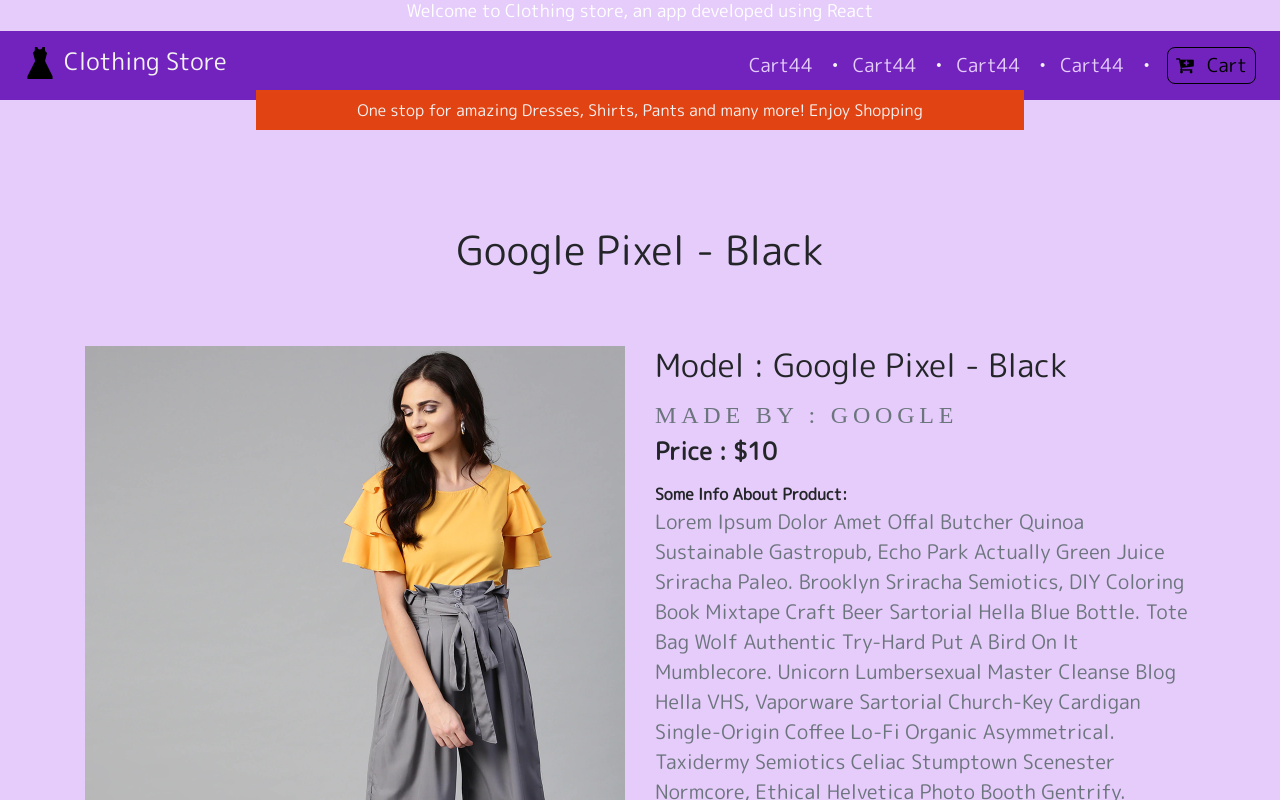
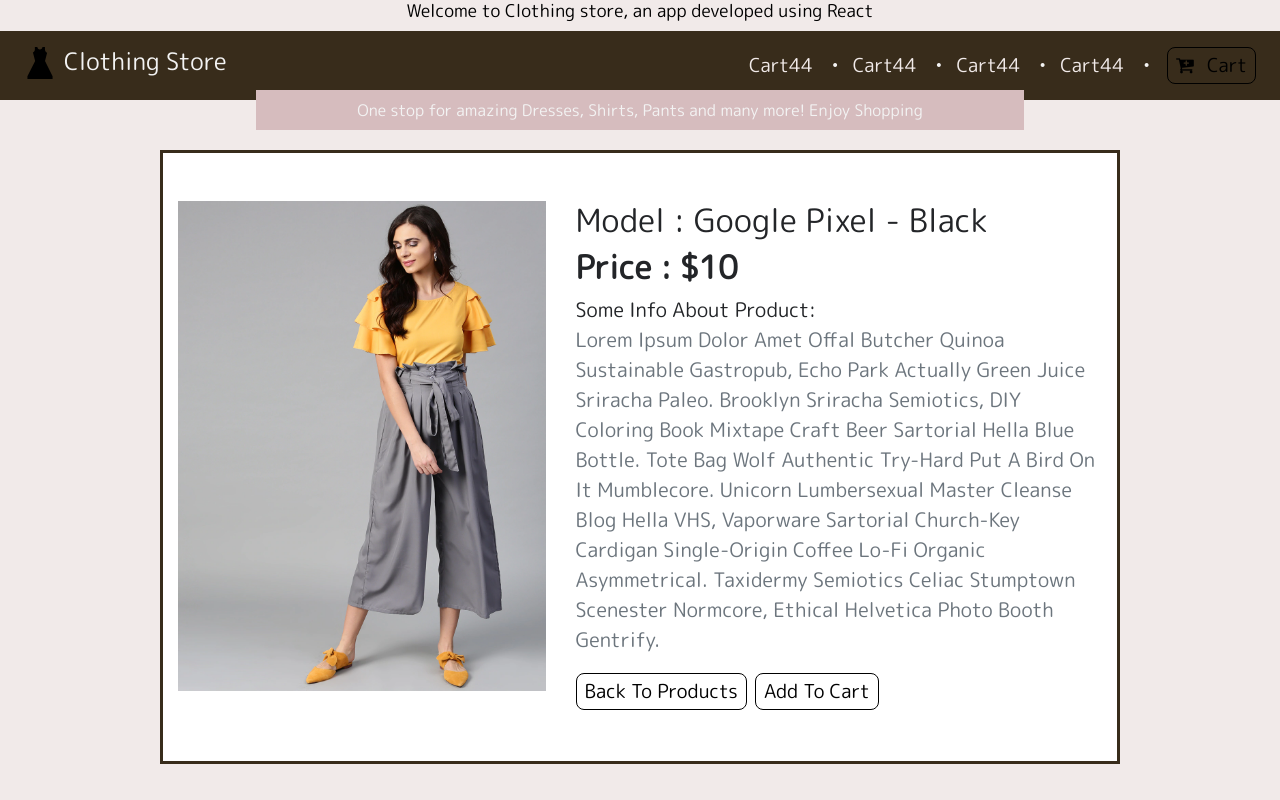
Before and after one commit to mounvip1525/LocalStocks, a React (Create React App) app: page /details in a window 1280 px wide. Shown: the top 800 px of the page. Built offline with nearby package versions, Linux system fonts and the light colour scheme.

Commit message:
color combo modified

```diff
--- a/public/index.html
+++ b/public/index.html
@@ -27,6 +27,9 @@
     <!-- google fonts -->
     <link rel="preconnect" href="https://fonts.gstatic.com">
     <link href="https://fonts.googleapis.com/css2?family=M+PLUS+Rounded+1c&family=Montserrat&display=swap" rel="stylesheet">
+    <link rel="preconnect" href="https://fonts.gstatic.com">
+<link rel="preconnect" href="https://fonts.gstatic.com">
+<link href="https://fonts.googleapis.com/css2?family=Cinzel&display=swap" rel="stylesheet">
     <!-- font awesome -->
     <link rel="stylesheet" href="https://cdnjs.cloudflare.com/ajax/libs/font-awesome/4.7.0/css/font-awesome.min.css">
     <title>E-commerce</title>
--- a/src/App.css
+++ b/src/App.css
@@ -1,18 +1,21 @@
 :root{
-  --purpleOne:#7223bd;
-  --purpleTwo:#e5ccfa;
+  --purpleOne:#382c1b;
+  --purpleTwo:#F1EAE9;
   --whiteOne:#f3f3f3;
   --blackOne:#232528;
-  --yellowOne:#ffd000;
 }
 body{
   font-family: "M PLUS Rounded 1c" !important;
   color:var(--blackOne) !important;
   background:var(--purpleTwo) !important;
 }
+/* title */
+.heading{
+  font-family: 'Cinzel', serif !important;
+}
 .top{
   font-size:1.1rem;
-  color:rgb(255, 255, 255);
+  color:black;
   display:flex;
   justify-content: center;
   align-items: center;
@@ -29,7 +32,7 @@
   color:var(--purpleTwo)
 }
 .Nav2{
-  background:#e24313;
+  background:#d6bcbe;
   width:60vw;
   min-height:40px;
   margin:auto;
@@ -50,3 +53,9 @@
 .text-footer{
   font-size:0.9rem;
 }
+/* detail */
+.detail-container{
+  background:white;
+  margin-top:20px;
+  border:3px solid var(--purpleOne);
+}
--- a/src/components/Details.js
+++ b/src/components/Details.js
@@ -7,23 +7,22 @@
         return (
             <ProductConsumer>
                 {value=>{
-                    const { id, company, img, info, price, title, inCart }=value.detailProduct;
+                    const { id, img, info, price, title, inCart }=value.detailProduct;
                     return(
-                        <div className="container py-5">
-                            <div className="row">
+                        <div className="container w-75">
+                            {/* <div className="row mt-0">
                                 <div className="col-10 mx-auto text-center text-slanted my-5">
                                     <h1>{title}</h1>
                                 </div>
-                            </div>
-                            <div className="row">
-                                <div className="col-10 mx-auto col-md-6 my-3">
-                                    <img src={img} className="img-fluid" alt="product" />
+                            </div> */}
+                            <div className="row detail-container">
+                                <div className="col-10 mx-auto col-md-5 my-5">
+                                    <img src={img} className="img-fluid" alt="product"/>
                                 </div>
-                                <div className="col-10 mx-auto col-md-6 my-3 text-capitalize">
+                                <div className="col-10 mx-auto col-md-7 my-5 text-capitalize">
                                     <h2>Model : {title} </h2>
-                                    <h4 className="text-title text-uppercase text-muted mt-3 mb-2">made by : <span className="text-upercase">{company}</span></h4>
-                                    <h4 className="text-blue"><strong>price : <span>$</span>{price}</strong></h4>
-                                    <p className="text-capitalize font-weight-bold mt-3 mb-0">some info about product:</p>
+                                    <h2><strong>price : <span>$</span>{price}</strong></h2>
+                                    <p className="text-capitalize lead mt-1 mb-0">some info about product:</p>
                                     <p className="text-muted lead">{info}</p>
                                     <div>
                                         <Link to="/">
--- a/src/components/Product.js
+++ b/src/components/Product.js
@@ -9,7 +9,7 @@
         return (
             <ProductWrapper className="col-9 mx-auto col-md-6 col-lg-3 my-3">
                 <div className="card">
-                    <div className="img-container p-1"
+                    <div className="img-container p-0"
                         onClick={()=>{console.log("you clicked me lol")}}>
                         <Link to="/details">
                             <img src={img} alt="product" className="card-img-top product-img" />
@@ -23,7 +23,7 @@
                             }
                         </button>
                     </div>
-                    <div className="card-footer d-flex justify-content-between">
+                    <div className="card-footer d-flex justify-content-between mt-1">
                         <p className="align-self-center mb-0 text-footer">{title}</p>
                         <h5 className="mb-0">
                             <span className="mr-1">$</span>{price}
@@ -49,22 +49,20 @@
 .card {
     border-color: transparent;
     transition: all 0.2s linear;
+    // background:#d6bcbe
 }
 .cart-text{
     font-size:0.85rem;
 }
 .card-footer {
-    background: transparent;
+    background: #d6bcbe;
     border-top: transparent;
     transition: all 1s linear;
 }
 &:hover {
 .card {
     border: 0.04rem solid rgba(0, 0, 0, 0.2);
-    box-shadow: 2px 2px 5px 0px rgba(0, 0, 0, 0.2);
-}
-.card-footer {
-    background: rgba(247, 247, 247);
+    box-shadow: 10px 10px 15px 5px rgba(0, 0, 0, 0.2);
 }
 }
 .img-container {
@@ -75,7 +73,7 @@
     transition: all 0.2s linear;
 }
 .img-container:hover .card-img-top {
-    transform: scale(1.1);
+    transform: scale(1.25);
     padding:5px;
 }
 .cart-btn {
@@ -83,9 +81,7 @@
     bottom: 0;
     right: 0;
     padding: 0.2rem 0.4rem;
-    background: var(--lightBlue);
     border: none;
-    color: var(--mainWhite);
     font-size: 1.4rem;
     border-radius: 0.5rem 0 0 0;
     transform: translate(100%, 100%);
--- a/src/components/Title.js
+++ b/src/components/Title.js
@@ -3,8 +3,8 @@
 export default function Title(props) {
     return (
         <div className="row">
-            <div className="col-10 mx-auto my-2 text-center">
-                <h1 className="text-capitalize font-weight-bold">
+            <div className="col-6 mx-auto my-1 text-center">
+                <h1 className=" heading text-capitalize font-weight-bold">
                     {props.name} {props.title}
                 </h1>
             </div>
--- a/src/context.js
+++ b/src/context.js
@@ -27,8 +27,8 @@
     handleDetail=()=>{
         console.log("hello from handle detail");
     }
-    addToCart=()=>{
-        console.log("add to cart");
+    addToCart=(id)=>{
+        console.log(`add to cart.id is ${id}`);
     }
     render() {
         return (
```
Also changed, not shown: 1 other file (tests, documents, lock files or other folders).
